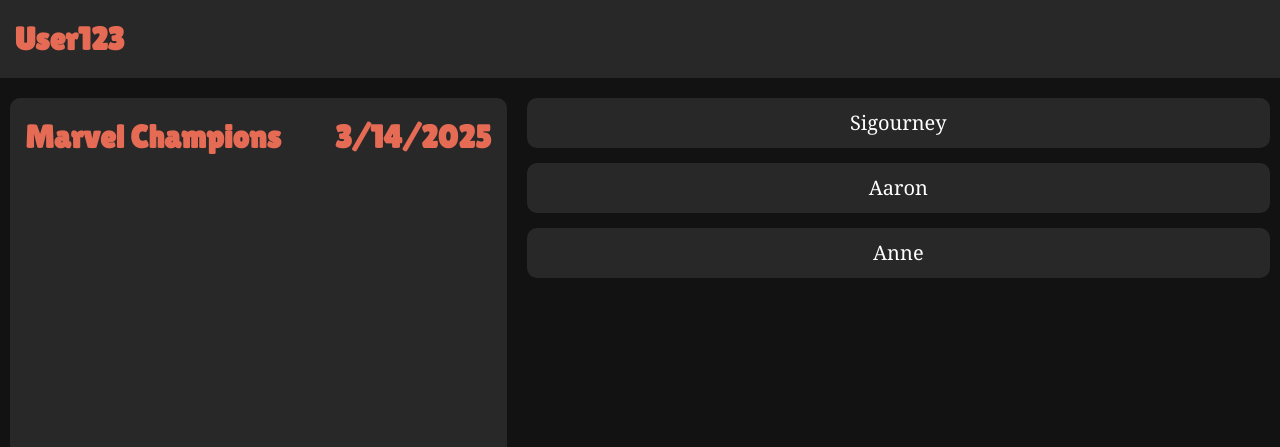
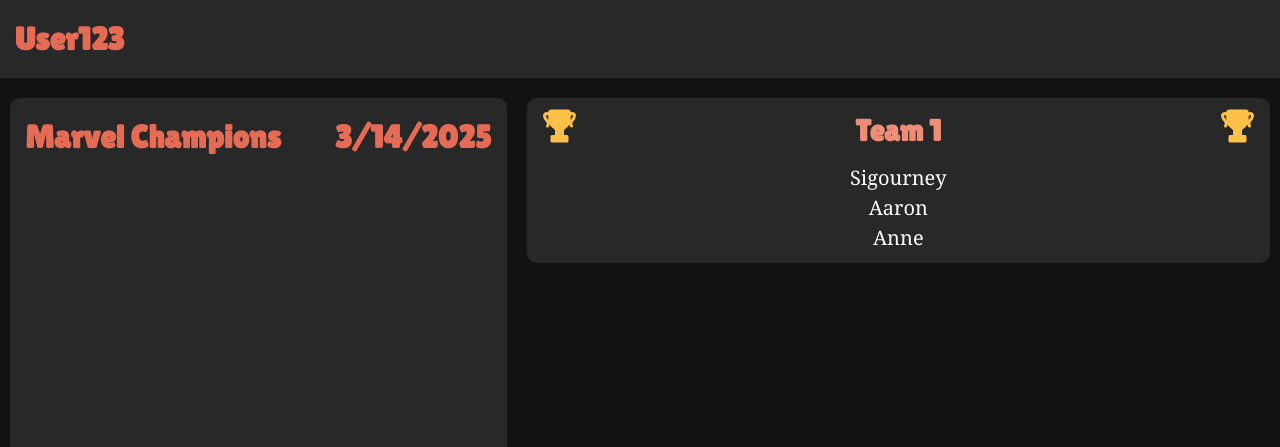
Before and after one commit to SigourneyScott/Board-Game-Log-Web-App, a website: page packages/proto/public/session2.html in a window 1280 px wide. Shown: the top 447 px of the page. Drawn offline with Linux system fonts and the light colour scheme; a web font is replaced by a local one.

Commit message:
Added trophy icons

```diff
--- a/packages/proto/public/session2.html
+++ b/packages/proto/public/session2.html
@@ -33,12 +33,17 @@
             <!--Team Info-->
             <div class="teamInfo">
                 <div class="team card">
+                    <h2>
+                        <svg class="icon trophy" style="left: 0;">
+                            <use href="/icons/menu.svg#icon-crown" />
+                        </svg>
+                        <svg class="icon trophy" style="right: 0;">
+                            <use href="/icons/menu.svg#icon-crown" />
+                        </svg>
+                        Team 1
+                    </h2>
                     <div class="player">Sigourney</div>
-                </div>
-                <div class="team card">
                     <div class="player">Aaron</div>
-                </div>
-                <div class="team card">
                     <div class="player">Anne</div>
                 </div>
             </div>
--- a/packages/proto/public/styles/page.css
+++ b/packages/proto/public/styles/page.css
@@ -50,14 +50,6 @@
     max-width: 100%;
 }
 
-svg.icon {
-    display: inline;
-    height: 1.5em;
-    width: 1.5em;
-    vertical-align: top;
-    fill: currentColor;
-}
-
 .navbar {
     background: var(--color-background-card);
     display: flex;
@@ -72,6 +64,21 @@
 .card {
     background: var(--color-background-card);
     border-radius: 10px;
+}
+
+/*Icons*/
+
+svg.icon {
+    display: inline;
+    height: 1.5em;
+    width: 1.5em;
+    vertical-align: top;
+    fill: currentColor;
+}
+
+.trophy.icon {
+    color: #ffc048;
+    position: absolute;
 }
 
 /*Index Page*/
@@ -164,6 +171,7 @@
     font-size: 20px;
     margin-bottom: 15px;
     padding: 10px;
+    position: relative;
 }
 
 .player {
--- a/packages/proto/public/styles/reset.css
+++ b/packages/proto/public/styles/reset.css
@@ -1,6 +1,7 @@
 * {
     margin: 0;
     box-sizing: border-box;
+    position: relative;
 }
 
 body {
```
Also changed, not shown: packages/proto/public/index.html (+9 -4 lines), packages/proto/public/session1.html (+9 -1 lines), packages/proto/public/session3.html (+12 -4 lines).
